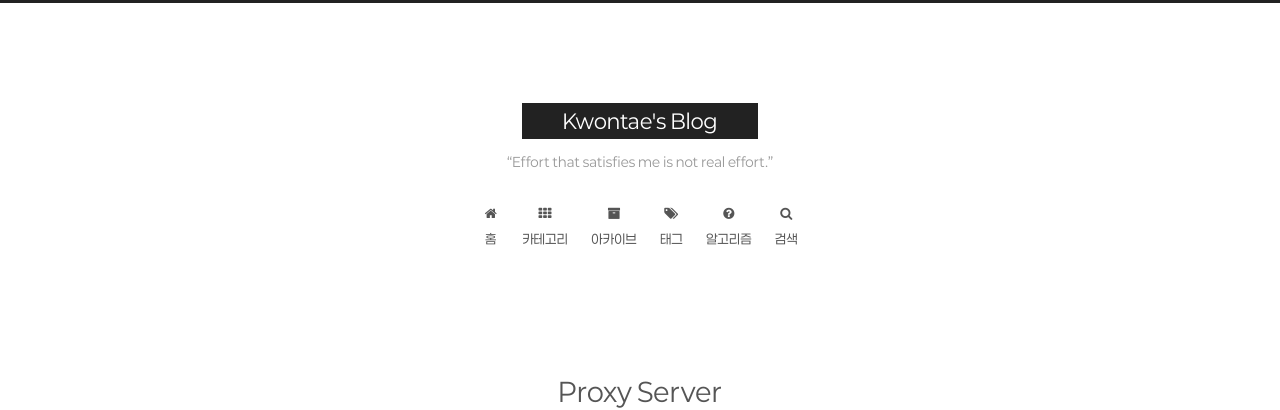
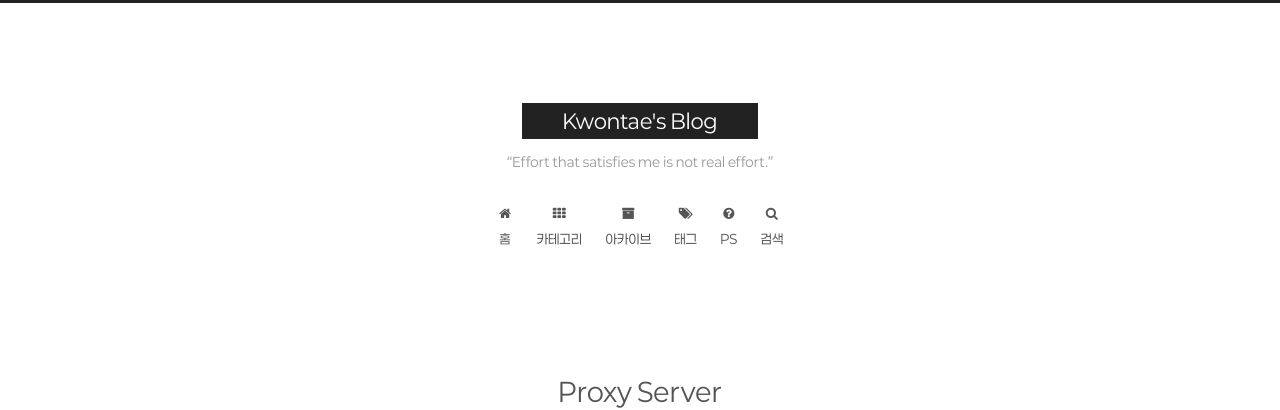
Before and after one commit to xoxoisme/xoxoisme.github.io, a Jekyll site: the page built from index.html, in a window 1280 px wide. Shown: the top 410 px of the page. Built offline with Jekyll 4.4.1, drawn with Linux system fonts in a browser that asks for light colours; the list of posts is cut into pages by our own code.

```diff
--- a/_data/languages/ko.yml
+++ b/_data/languages/ko.yml
@@ -16,7 +16,7 @@
   tags: 태그
   about: About
   search: 검색
-  algorithm: 알고리즘
+  algorithm: PS
 
 sidebar:
   overview: 흝어보기
```
